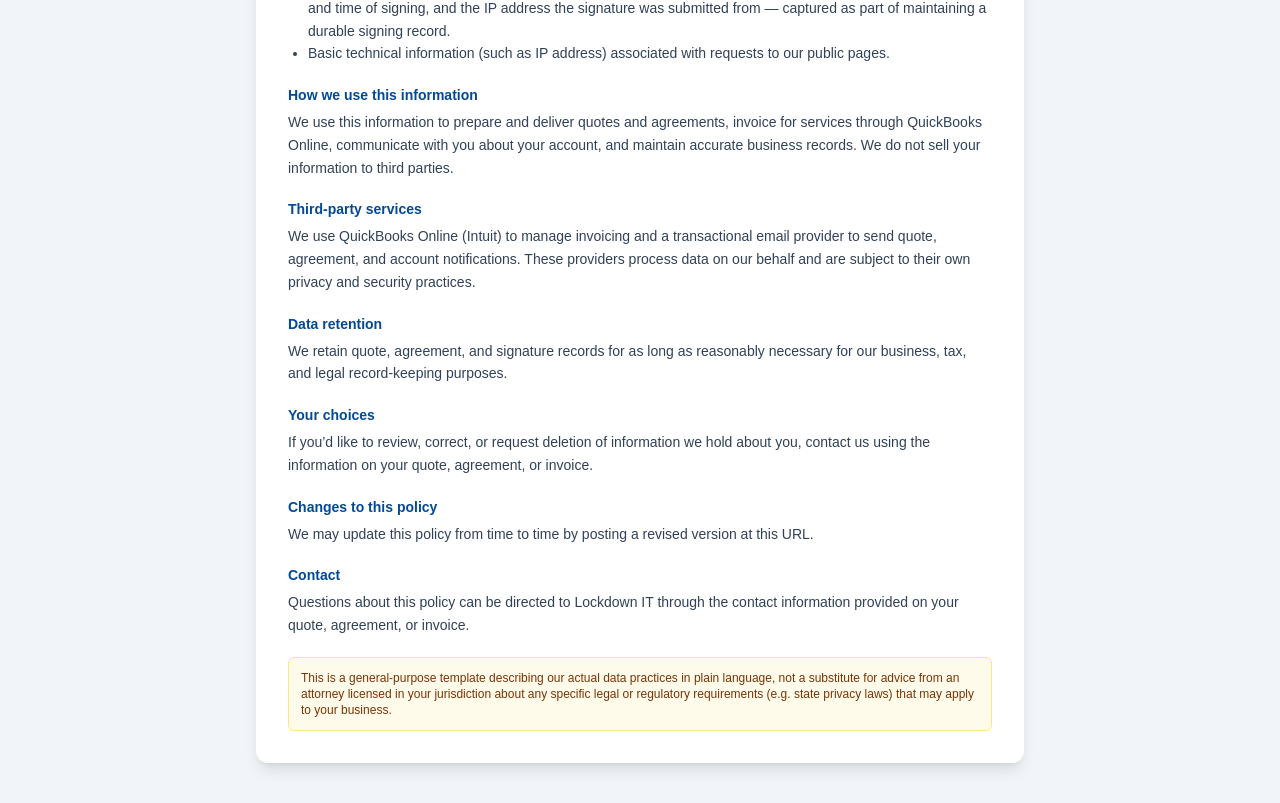
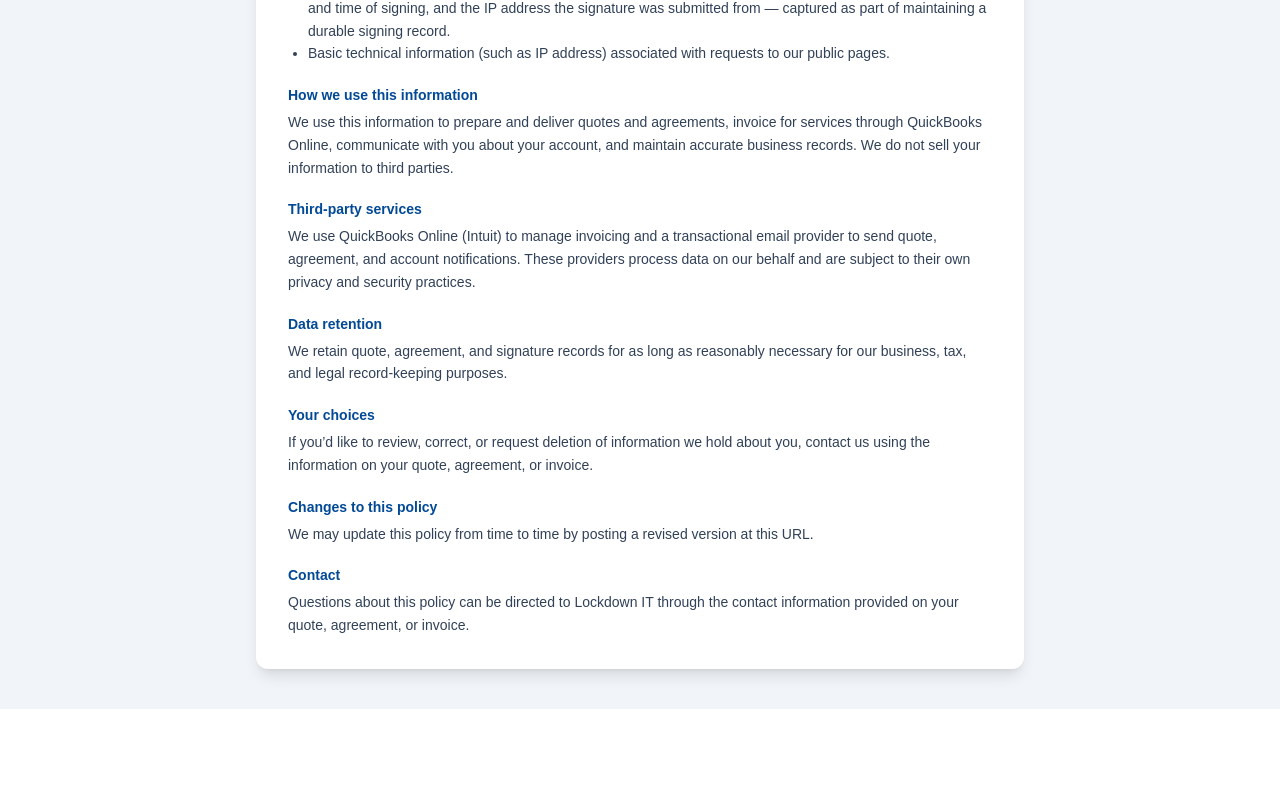
Before and after one commit to cwaite3-bit/msp-crm, a Next.js app: page /privacy in a window 1280 px wide. Shown: the part 515-1318 px from the top of the page. After the commit the page ends 1224 px from the top, so only its background shows below. Built offline with nearby package versions, Linux system fonts and the light colour scheme.

Commit message:
Update 2026-09-14 11:30

```diff
--- a/src/app/eula/page.tsx
+++ b/src/app/eula/page.tsx
@@ -87,11 +87,6 @@ export default function EulaPage() {
                 provided on your quote, agreement, or invoice.
               </p>
             </div>
-
-            <p className="rounded-md border border-amber-200 bg-amber-50 p-3 text-xs text-amber-900">
-              This is a general-purpose template and not a substitute for advice from an attorney licensed in your
-              jurisdiction — consider having it reviewed before relying on it further.
-            </p>
           </div>
         </div>
       </div>
--- a/src/app/privacy/page.tsx
+++ b/src/app/privacy/page.tsx
@@ -87,12 +87,6 @@ export default function PrivacyPolicyPage() {
               <h2 className="mb-1.5 text-sm font-semibold text-[#024996]">Contact</h2>
               <p>Questions about this policy can be directed to Lockdown IT through the contact information provided on your quote, agreement, or invoice.</p>
             </div>
-
-            <p className="rounded-md border border-amber-200 bg-amber-50 p-3 text-xs text-amber-900">
-              This is a general-purpose template describing our actual data practices in plain language, not a
-              substitute for advice from an attorney licensed in your jurisdiction about any specific legal or
-              regulatory requirements (e.g. state privacy laws) that may apply to your business.
-            </p>
           </div>
         </div>
       </div>
```
